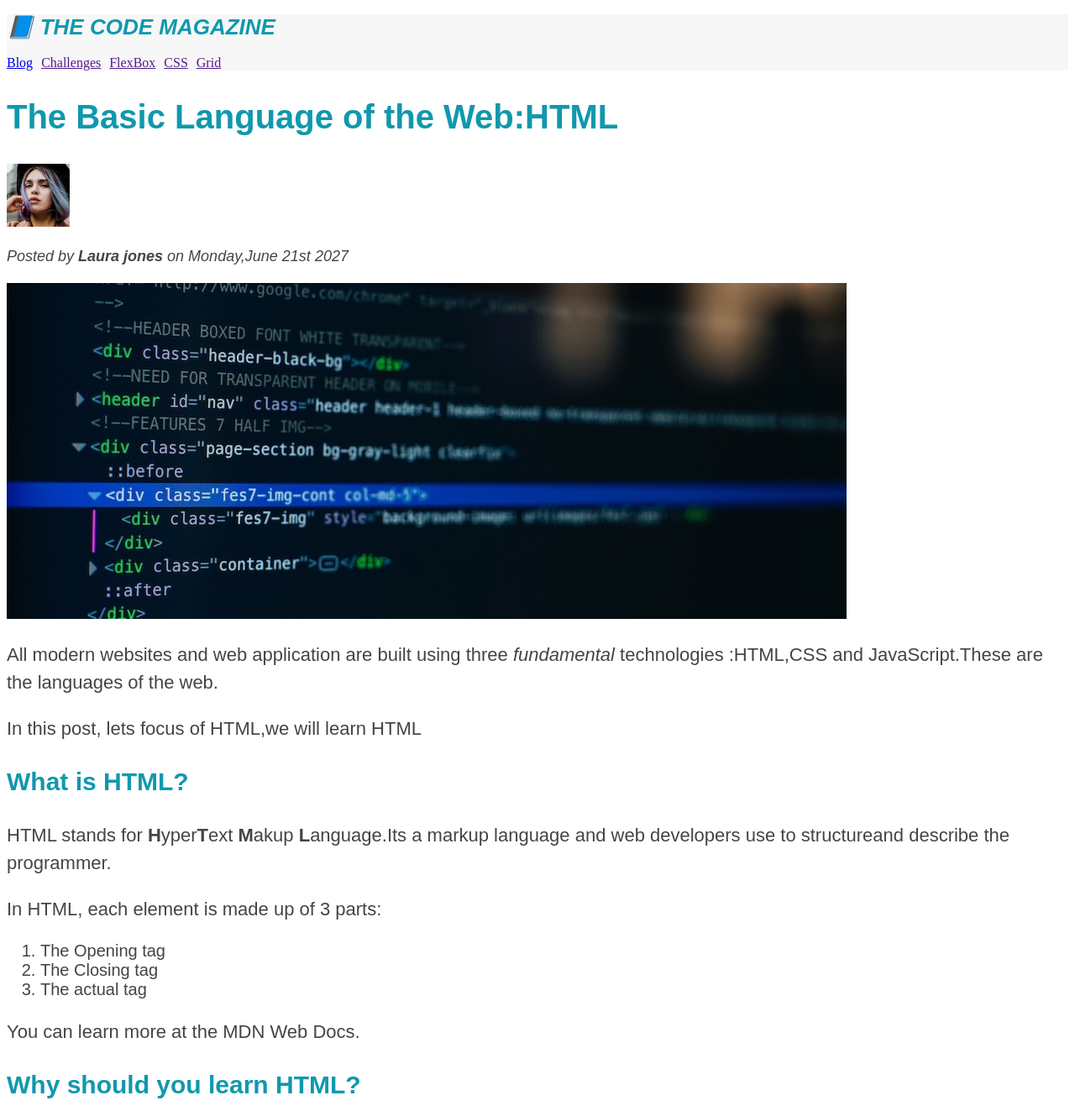
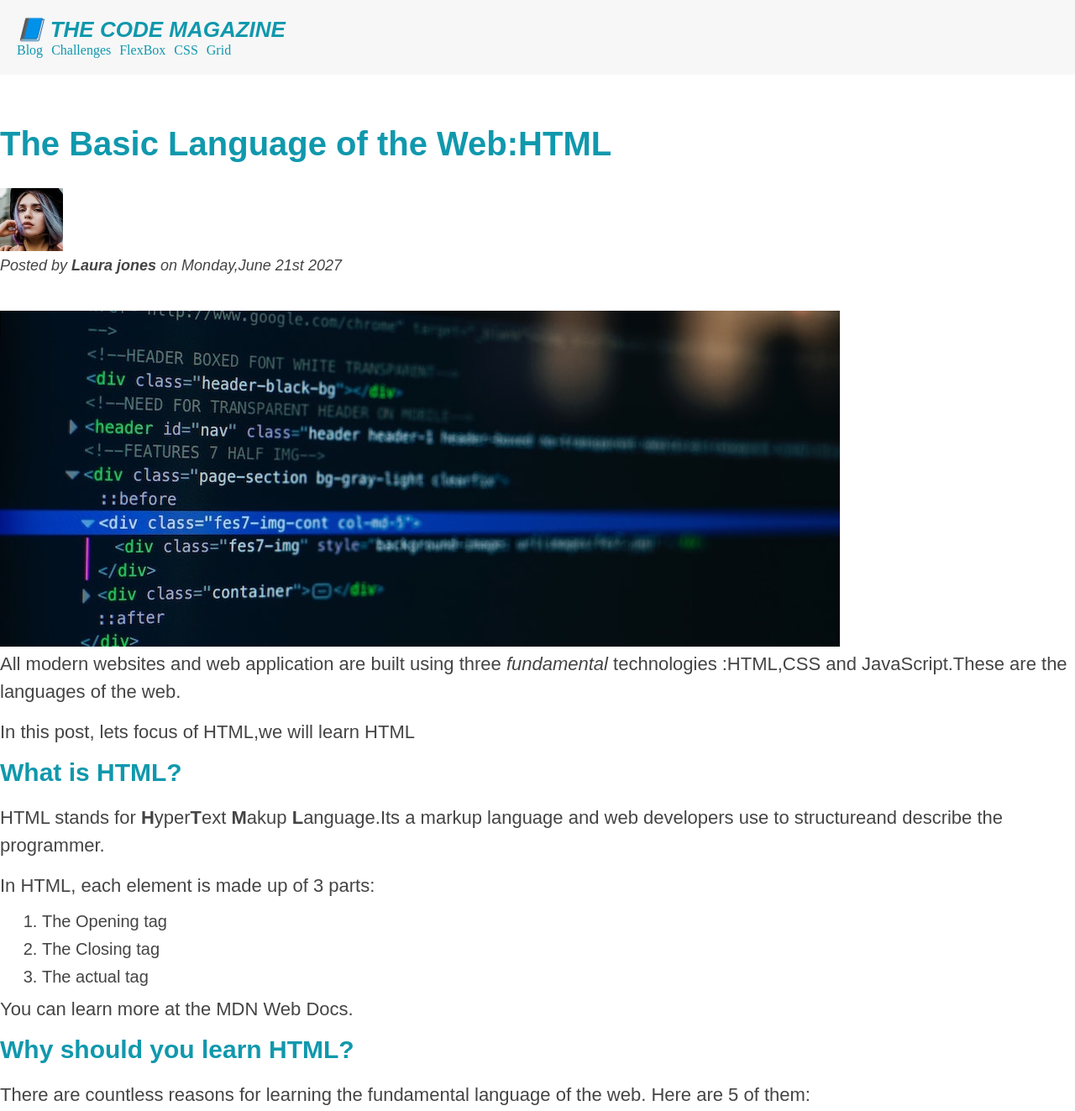
Before and after one commit to pratik216/Training, a plain HTML site: page Day-06/index.html in a window 1280 px wide. Shown: the top 1323 px of the page at 84% size. Drawn offline with Linux system fonts and the light colour scheme.

Commit message:
Padding and Margin Added

```diff
--- a/Day-06/index.html
+++ b/Day-06/index.html
@@ -10,8 +10,6 @@
 
 
 <body>
-    <!-- em->emphasis -->
-    <!-- semantic mostly used in HTML -->
 <header class="main_header">
 
     <h1>📘 The Code Magazine </h1>
@@ -24,7 +22,7 @@
     </nav>
 </header>
 <article>
-    <header>
+    <header class="post-header">
 
 
         <h2>The Basic Language of the Web:HTML</h2>
--- a/Day-06/style.css
+++ b/Day-06/style.css
@@ -1,3 +1,8 @@
+*{
+    box-sizing: border-box;
+    padding: 0;
+    margin: 0;
+}
 h1,h2,h3,h4,p,li{
     font-family: sans-serif;
     color: #444;
@@ -14,10 +19,12 @@ h1,h2,h3{
 }
 h2{
     font-size: 40px;
+    margin-bottom: 30px;
 
 }
 h3{
     font-size: 30px;
+    margin-bottom: 20px;
 
 }
 h4{
@@ -26,14 +33,25 @@ h4{
     text-transform: uppercase;
     text-align: center;
 }
+article{
+    margin-bottom: 60px;
+}
 p{
     font-size: 22px;
-
+    margin-bottom: 15px;
     line-height: 1.5;
+}
+ul,li{
+    margin-left: 50px;
+    margin-bottom: 20px;
 }
 li{
 
     font-size: 20px;
+    margin-bottom: 10px;
+}
+.post-header{
+    margin-bottom: 40px;
 }
 #copyright{
     font-size: 16px;
@@ -53,10 +71,32 @@ li{
 
 .main_header{
     background-color: #f7f7f7;
+    padding: 20px;
+    margin-bottom: 60px;
 }
 
 aside{
     background-color: #f7f7f7;
     border-top: 5px solid #1098ad;
     border-bottom: 5px solid #1098ad;
+    padding: 50px 0;
 }
+
+a:link{
+    color: #1098ad;
+    text-decoration: none;
+}
+
+a:visited{
+    color: #1098ad;
+}
+
+a:hover{
+    color:orangered;
+font-weight: bold;
+text-decoration: underline orangered;}
+
+a:active{
+    background-color:black;
+    font-style: italic;
+}
```
